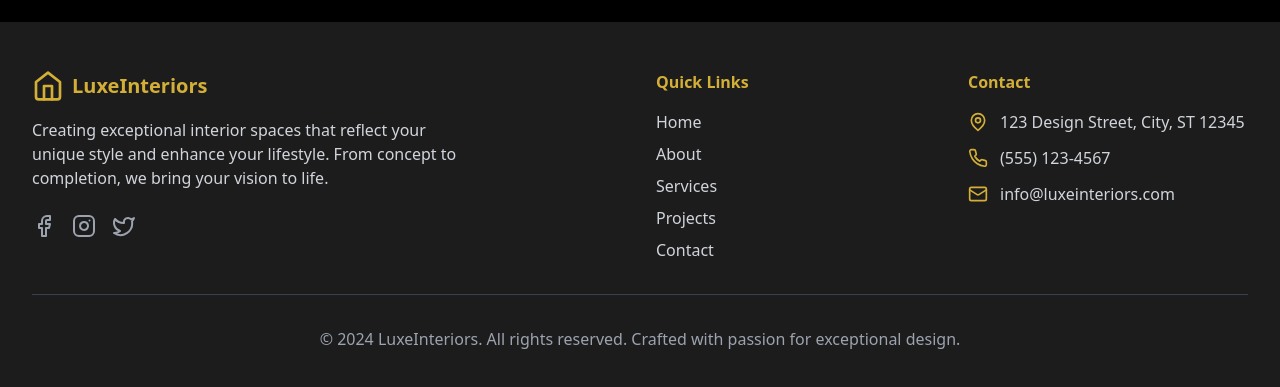
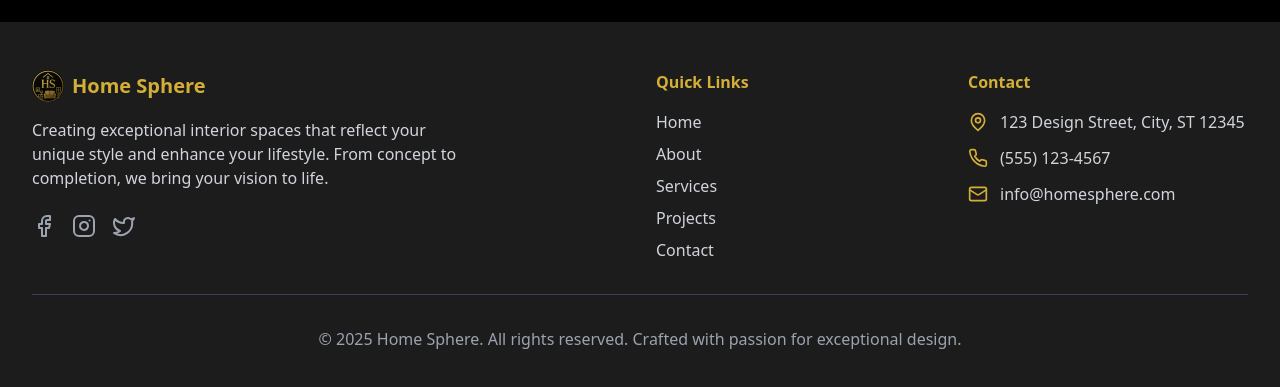
Before and after one commit to harshivkrishna/home-sphere, a React (Vite) app: page / in a window 1280 px wide. Shown: the part 6543-6930 px from the top of the page. Built offline with nearby package versions, Linux system fonts and the light colour scheme.

Commit message:
updated name

```diff
--- a/src/components/Footer.tsx
+++ b/src/components/Footer.tsx
@@ -3,6 +3,7 @@ import { motion } from 'framer-motion';
 import { Home, Mail, Phone, MapPin, Facebook, Instagram, Twitter } from 'lucide-react';
 
 const Footer: React.FC = () => {
+  const date = new Date;
   const socialLinks = [
     { icon: Facebook, href: '#', label: 'Facebook' },
     { icon: Instagram, href: '#', label: 'Instagram' },
@@ -16,8 +17,8 @@ const Footer: React.FC = () => {
           {/* Logo and Description */}
           <div className="col-span-1 md:col-span-2">
             <div className="flex items-center space-x-2 mb-4">
-              <Home className="h-8 w-8 text-[#D4AF37]" />
-              <span className="text-xl font-bold text-[#D4AF37]">LuxeInteriors</span>
+              <img className="h-8 w-8 rounded-full text-[#D4AF37]" src='/assets/homeSphere.jpg' />
+              <span className="text-xl font-bold text-[#D4AF37]">Home Sphere</span>
             </div>
             <p className="text-gray-300 mb-6 max-w-md">
               Creating exceptional interior spaces that reflect your unique style and enhance your lifestyle.
@@ -69,7 +70,7 @@ const Footer: React.FC = () => {
               </div>
               <div className="flex items-center space-x-3">
                 <Mail className="h-5 w-5 text-[#D4AF37]" />
-                <span className="text-gray-300">info@luxeinteriors.com</span>
+                <span className="text-gray-300">info@homesphere.com</span>
               </div>
             </div>
           </div>
@@ -77,7 +78,7 @@ const Footer: React.FC = () => {
 
         <div className="border-t border-gray-700 mt-8 pt-8 text-center">
           <p className="text-gray-400">
-            © 2024 LuxeInteriors. All rights reserved. Crafted with passion for exceptional design.
+            &copy; {date.getFullYear()} Home Sphere. All rights reserved. Crafted with passion for exceptional design.
           </p>
         </div>
       </div>
--- a/src/pages/About.tsx
+++ b/src/pages/About.tsx
@@ -61,7 +61,7 @@ const About: React.FC = () => {
             transition={{ duration: 0.8 }}
           >
             <h1 className="text-5xl md:text-6xl font-bold mb-6">
-              About <span className="text-[#D4AF37]">LuxeInteriors</span>
+              About <span className="text-[#D4AF37]">Home Sphere</span>
             </h1>
             <p className="text-xl text-gray-300 max-w-3xl mx-auto leading-relaxed">
               Founded on the principle that exceptional design has the power to transform lives,
--- a/src/pages/Contact.tsx
+++ b/src/pages/Contact.tsx
@@ -37,7 +37,7 @@ const Contact: React.FC = () => {
     {
       icon: Mail,
       title: "Email",
-      details: "info@luxeinteriors.com",
+      details: "info@homesphere.com",
       description: "Send us your design inquiries"
     },
     {
@@ -313,7 +313,7 @@ const Contact: React.FC = () => {
                     },
                     {
                       question: "Want to schedule a consultation?",
-                      answer: "Email us at info@luxeinteriors.com or use the form to request a free consultation."
+                      answer: "Email us at info@homesphere.com or use the form to request a free consultation."
                     },
                     {
                       question: "Looking for inspiration?",
--- a/src/pages/Services.tsx
+++ b/src/pages/Services.tsx
@@ -156,7 +156,7 @@ const Services: React.FC = () => {
               viewport={{ once: true }}
             >
               <h2 className="text-4xl md:text-5xl font-bold mb-6">
-                Why Choose <span className="text-[#D4AF37]">LuxeInteriors?</span>
+                Why Choose <span className="text-[#D4AF37]">Home Sphere?</span>
               </h2>
               <p className="text-xl text-gray-300 mb-8 leading-relaxed">
                 With over 15 years of experience and hundreds of successful projects, we've established
```
